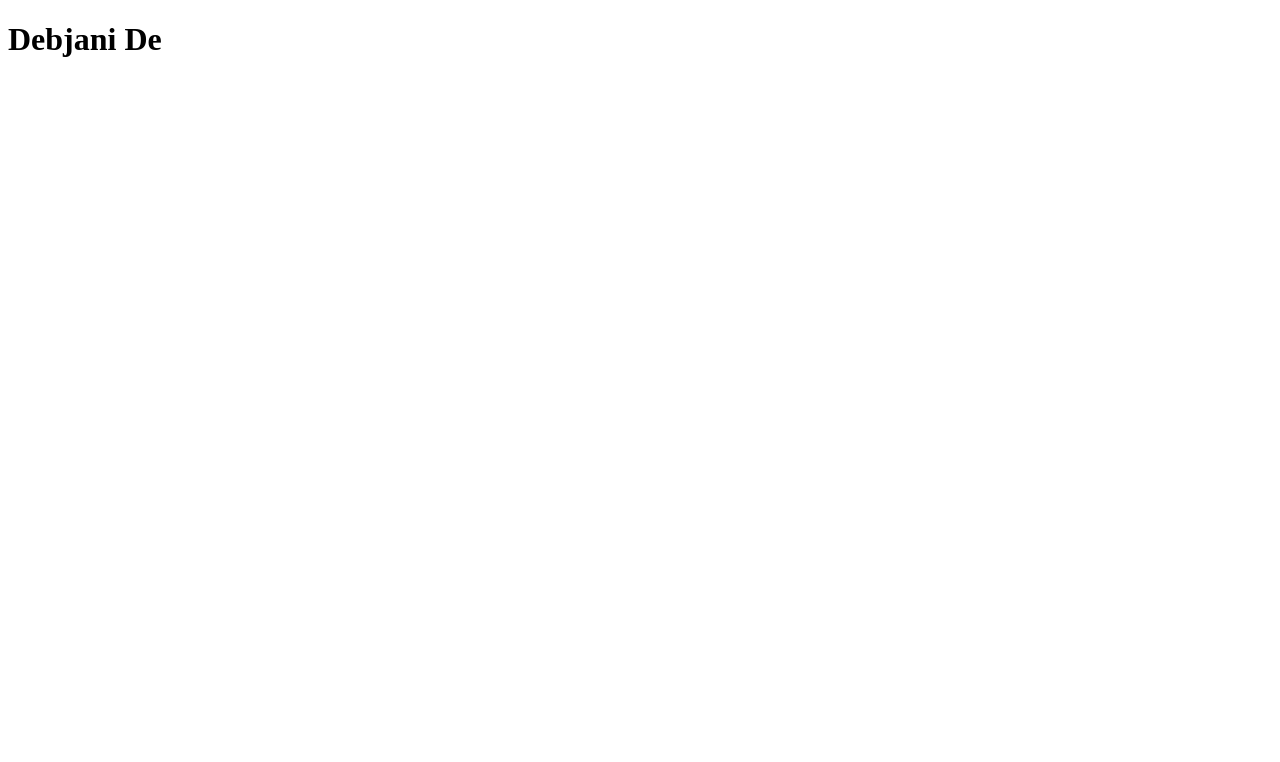
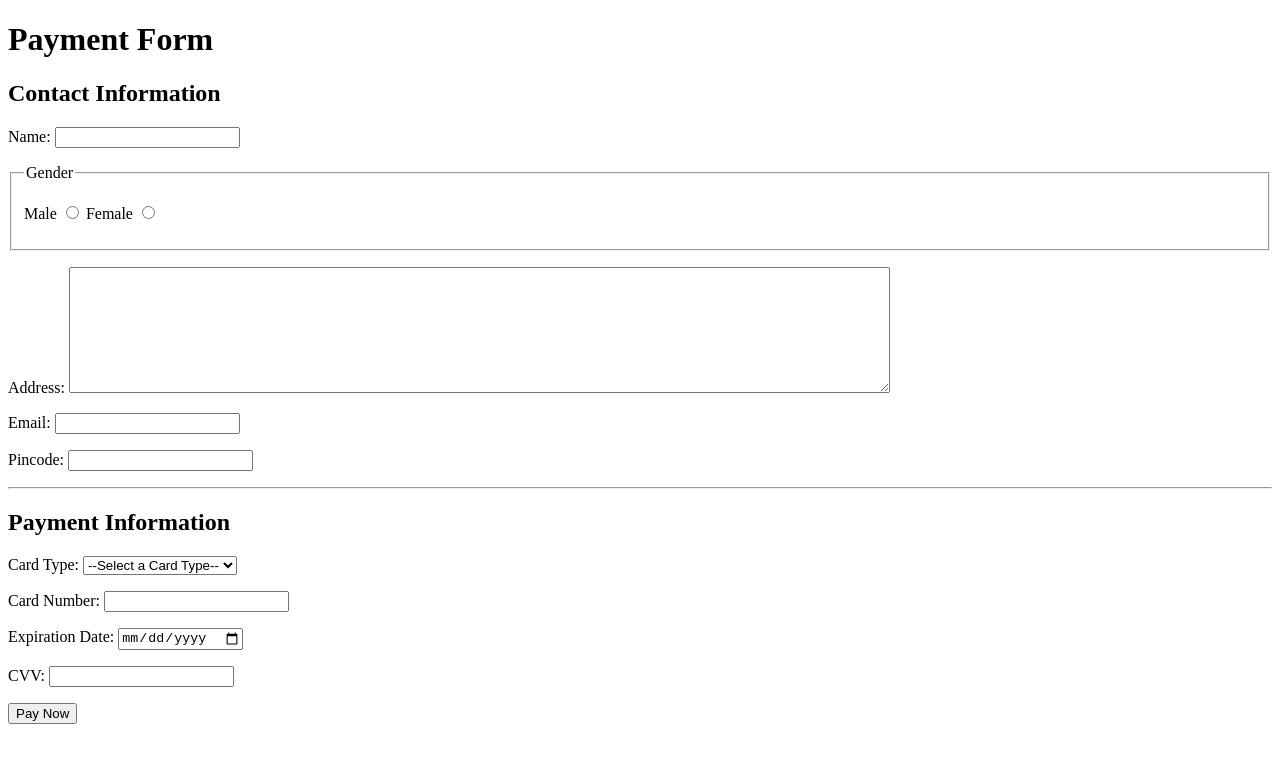
Before and after one commit to debjani-arch/Day3, a plain HTML site: page index.html in a window 1280 px wide. Drawn offline with Linux system fonts and the light colour scheme.

Commit message:
added some tags

```diff
--- a/index.html
+++ b/index.html
@@ -1,14 +1,68 @@
 <!DOCTYPE html>
 <html lang="en">
+
 <head>
-    <meta charset="UTF-8">
-    <meta http-equiv="X-UA-Compatible" content="IE=edge">
-    <meta name="viewport" content="width=device-width, initial-scale=1.0">
-    <title>Day 3</title>
+  <meta charset="UTF-8">
+  <meta http-equiv="X-UA-Compatible" content="IE=edge">
+  <meta name="viewport" content="width=device-width, initial-scale=1.0">
+  <title>Payment Form</title>
 </head>
+
 <body>
-    <h1>
-      Debjani De
-    </h1>
+  <form action="">
+    <h1>Payment Form</h1>
+    <h2>Contact Information</h2>
+    <p>Name: <input type="text" name="name" required></p>
+    <fieldset>
+      <legend>Gender</legend>
+      <p>
+        Male <input type="radio" name="gender" id="male">
+        Female <input type="radio" name="gender" id="female">
+      </p>
+    </fieldset>
+    <p>
+      Address:
+      <textarea name="address" id="adress" cols="100" rows="8"></textarea>
+    </p>
+    <P>
+      Email:
+      <input type="email" name="email" id="email">
+    </P>
+    <p>
+      Pincode:
+      <input type="number" name="pincode" id="pincode">
+    </p>
+    <hr>
+    <h2>
+      Payment Information
+    </h2>
+    <p>
+      Card Type:
+      <select name="card_type" id="card_type">
+        <option value="">--Select a Card Type--</option>
+        <option value="credit">Credit</option>
+        <option value="debit">Debit</option>
+      </select>
+    </p>
+    <p>
+      Card Number:
+      <input type="number" name="card_number" id="card_number">
+    </p>
+    <p>
+      Expiration Date:
+      <input type="date" name="exp_date" id="exp_date">
+    </p>
+    <p>
+      CVV:
+      <input type="password" name="cvv" id="cvv">
+    </p>
+    <input type="submit" value="Pay Now">
+
+
+
+
+
+  </form>
 </body>
+
 </html>
```
